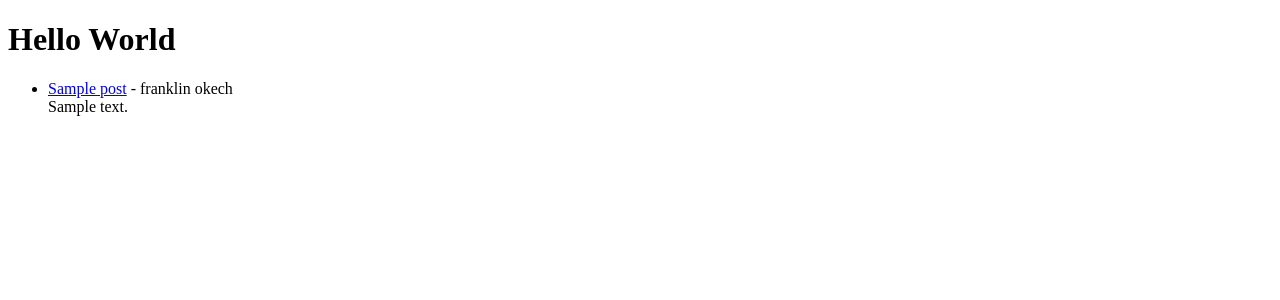
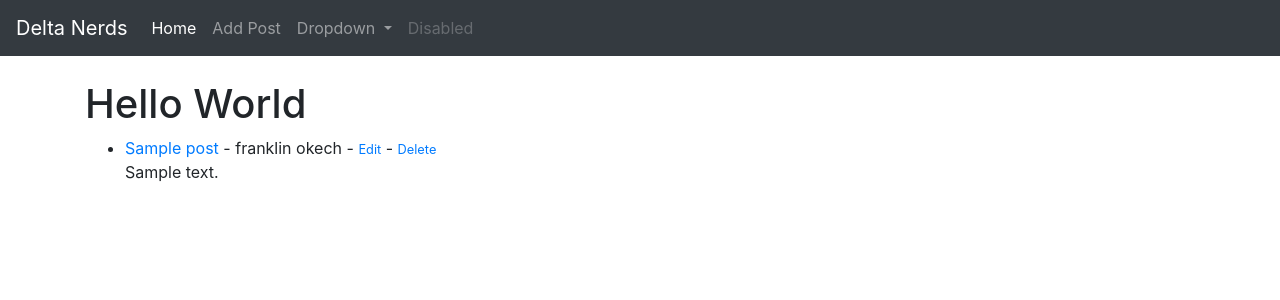
Before and after one commit to franklinokech/ablog, a Django app: page / in a window 1280 px wide. Shown: the top 300 px of the page. Run offline with Django 3.2, Linux system fonts and the light colour scheme; data comes from the database, SQL or seed files in the repository; tables that the repository leaves empty hold one stand-in row (values such as "Sample post"); some libraries are stand-ins or nearby versions.

Commit message:
added the delete functionality

```diff
--- a/theblog/models.py
+++ b/theblog/models.py
@@ -1,11 +1,17 @@
 from django.db import models
 from django.contrib.auth.models import User
+from django.urls import reverse
 
 
 class Post(models.Model):
     title = models.CharField(max_length=255)
+    title_tag = models.CharField(max_length=255)
     author = models.ForeignKey(User, on_delete=models.CASCADE)
     body = models.TextField()
 
     def __str__(self):
         return self.title + ' | ' + str(self.author)
+
+    def get_absolute_url(self):
+        # return reverse('article_details', args=(str(self.id)))
+        return reverse('home')
--- /dev/null
+++ b/theblog/templates/theblog/base.html
@@ -0,0 +1,68 @@
+<!doctype html>
+<html lang="en">
+  <head>
+    <!-- Required meta tags -->
+    <meta charset="utf-8">
+    <meta name="viewport" content="width=device-width, initial-scale=1, shrink-to-fit=no">
+
+    <!-- Bootstrap CSS -->
+    <link rel="stylesheet" href="https://stackpath.bootstrapcdn.com/bootstrap/4.5.2/css/bootstrap.min.css" integrity="sha384-JcKb8q3iqJ61gNV9KGb8thSsNjpSL0n8PARn9HuZOnIxN0hoP+VmmDGMN5t9UJ0Z" crossorigin="anonymous">
+
+    <title>
+        {% block title %}
+            delta nerds
+        {% endblock title %}
+    </title>
+  </head>
+  <body>
+    <nav class="navbar navbar-expand-lg navbar-dark bg-dark">
+  <a class="navbar-brand" href="{% url 'home' %}">Delta Nerds</a>
+  <button class="navbar-toggler" type="button" data-toggle="collapse" data-target="#navbarSupportedContent" aria-controls="navbarSupportedContent" aria-expanded="false" aria-label="Toggle navigation">
+    <span class="navbar-toggler-icon"></span>
+  </button>
+
+  <div class="collapse navbar-collapse" id="navbarSupportedContent">
+    <ul class="navbar-nav mr-auto">
+      <li class="nav-item active">
+        <a class="nav-link" href="#">Home <span class="sr-only">(current)</span></a>
+      </li>
+      <li class="nav-item">
+        <a class="nav-link" href="{% url 'add_post' %}">Add Post</a>
+      </li>
+      <li class="nav-item dropdown">
+        <a class="nav-link dropdown-toggle" href="#" id="navbarDropdown" role="button" data-toggle="dropdown" aria-haspopup="true" aria-expanded="false">
+          Dropdown
+        </a>
+        <div class="dropdown-menu" aria-labelledby="navbarDropdown">
+          <a class="dropdown-item" href="#">Action</a>
+          <a class="dropdown-item" href="#">Another action</a>
+          <div class="dropdown-divider"></div>
+          <a class="dropdown-item" href="#">Something else here</a>
+        </div>
+      </li>
+      <li class="nav-item">
+        <a class="nav-link disabled" href="#" tabindex="-1" aria-disabled="true">Disabled</a>
+      </li>
+    </ul>
+<!--    <form class="form-inline my-2 my-lg-0">-->
+<!--      <input class="form-control mr-sm-2" type="search" placeholder="Search" aria-label="Search">-->
+<!--      <button class="btn btn-outline-success my-2 my-sm-0" type="submit">Search</button>-->
+<!--    </form>-->
+  </div>
+</nav>
+
+    <div class="container">
+        <br>
+        {% block content %}
+
+        {% endblock content %}
+    </div>
+
+
+    <!-- Optional JavaScript -->
+    <!-- jQuery first, then Popper.js, then Bootstrap JS -->
+    <script src="https://code.jquery.com/jquery-3.5.1.slim.min.js" integrity="sha384-DfXdz2htPH0lsSSs5nCTpuj/zy4C+OGpamoFVy38MVBnE+IbbVYUew+OrCXaRkfj" crossorigin="anonymous"></script>
+    <script src="https://cdn.jsdelivr.net/npm/popper.js@1.16.1/dist/umd/popper.min.js" integrity="sha384-9/reFTGAW83EW2RDu2S0VKaIzap3H66lZH81PoYlFhbGU+6BZp6G7niu735Sk7lN" crossorigin="anonymous"></script>
+    <script src="https://stackpath.bootstrapcdn.com/bootstrap/4.5.2/js/bootstrap.min.js" integrity="sha384-B4gt1jrGC7Jh4AgTPSdUtOBvfO8shuf57BaghqFfPlYxofvL8/KUEfYiJOMMV+rV" crossorigin="anonymous"></script>
+  </body>
+</html>
--- a/theblog/templates/theblog/index.html
+++ b/theblog/templates/theblog/index.html
@@ -1,26 +1,22 @@
-<!DOCTYPE html>
-<html lang="en">
-<head>
-    <meta charset="UTF-8">
-    <title>Title</title>
-</head>
-<body>
+{% extends 'theblog/base.html' %}
+
+{% block title %}
+    delta nerds | home
+{% endblock title %}
+
+{% block content %}
 <h1>Hello World</h1>
 {% for post in object_list %}
 <ul>
     <li>
     <a href="{% url 'article_details' post.pk %}">{{ post.title }}</a>  -
     {{ post.author.first_name }}
-    {{ post.author.last_name }}<br>
+    {{ post.author.last_name }} -
+        <a href="{% url 'update_post' post.pk %}"><small>Edit</small></a> -
+        <a href="{% url 'delete_post' post.pk %}"><small>Delete</small></a><br>
     {{ post.body }}
     </li>
 </ul>
-
-
-
-
 {% endfor %}
 
-
-</body>
-</html>
+{% endblock content %}
--- a/theblog/urls.py
+++ b/theblog/urls.py
@@ -15,11 +15,14 @@ Including another URLconf
 """
 from django.urls import path
 # from . import views
-from .views import HomeView, ArticleDetailView
+from .views import HomeView, ArticleDetailView, AddPostView, UpdatePostView, DeletePostView
 
 urlpatterns = [
     # path('', views.home, name='home'),
     path('', HomeView.as_view(), name='home'),
     path('article/<int:pk>', ArticleDetailView.as_view(), name='article_details'),
+    path('add_post/', AddPostView.as_view(), name='add_post'),
+    path('article/edit/<int:pk>', UpdatePostView.as_view(), name='update_post'),
+    path('article/<int:pk>/remove', DeletePostView.as_view(), name='delete_post'),
 
 ]
--- a/theblog/views.py
+++ b/theblog/views.py
@@ -1,7 +1,8 @@
 from django.shortcuts import render
-from django.views.generic import ListView, DetailView
+from django.views.generic import ListView, DetailView, CreateView, UpdateView, DeleteView
 from .models import Post
-
+from .forms import PostForm, EditForm
+from django.urls import reverse_lazy
 
 # def home(request):
 #     return render(request, 'theblog/index.html', {})
@@ -9,8 +10,29 @@ from .models import Post
 class HomeView(ListView):
     model = Post
     template_name = 'theblog/index.html'
+    # ordering = ['-id']
 
 
 class ArticleDetailView(DetailView):
     model = Post
     template_name = 'theblog/article_details.html'
+
+
+class AddPostView(CreateView):
+    model = Post
+    form_class = PostForm
+    template_name = 'theblog/add_post.html'
+    # fields = '__all__'
+
+
+class UpdatePostView(UpdateView):
+    model = Post
+    form_class = EditForm
+    template_name = 'theblog/update_post.html'
+    # fields = ['title', 'title_tag', 'body']
+
+
+class DeletePostView(DeleteView):
+    model = Post
+    template_name = 'theblog/delete_post.html'
+    success_url = reverse_lazy('home')
```
Also changed, not shown: theblog/forms.py (added, +26 -0 lines), theblog/templates/theblog/add_post.html (added, +18 -0 lines), theblog/templates/theblog/article_details.html (+10 -12 lines), theblog/templates/theblog/delete_post.html (added, +20 -0 lines), theblog/templates/theblog/update_post.html (added, +18 -0 lines), theblog/migrations/0002_post_title_tag.py (added), theblog/migrations/0003_auto_20200808_0850.py (added).
